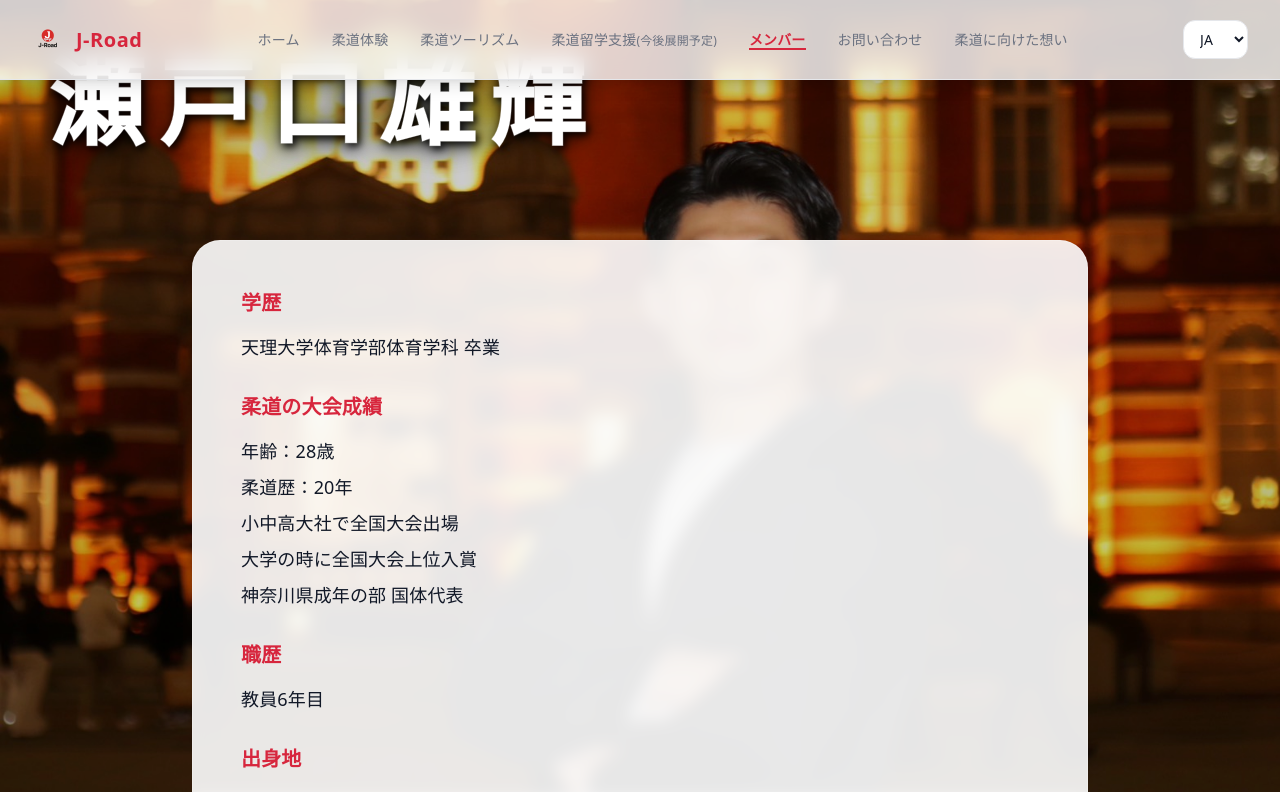
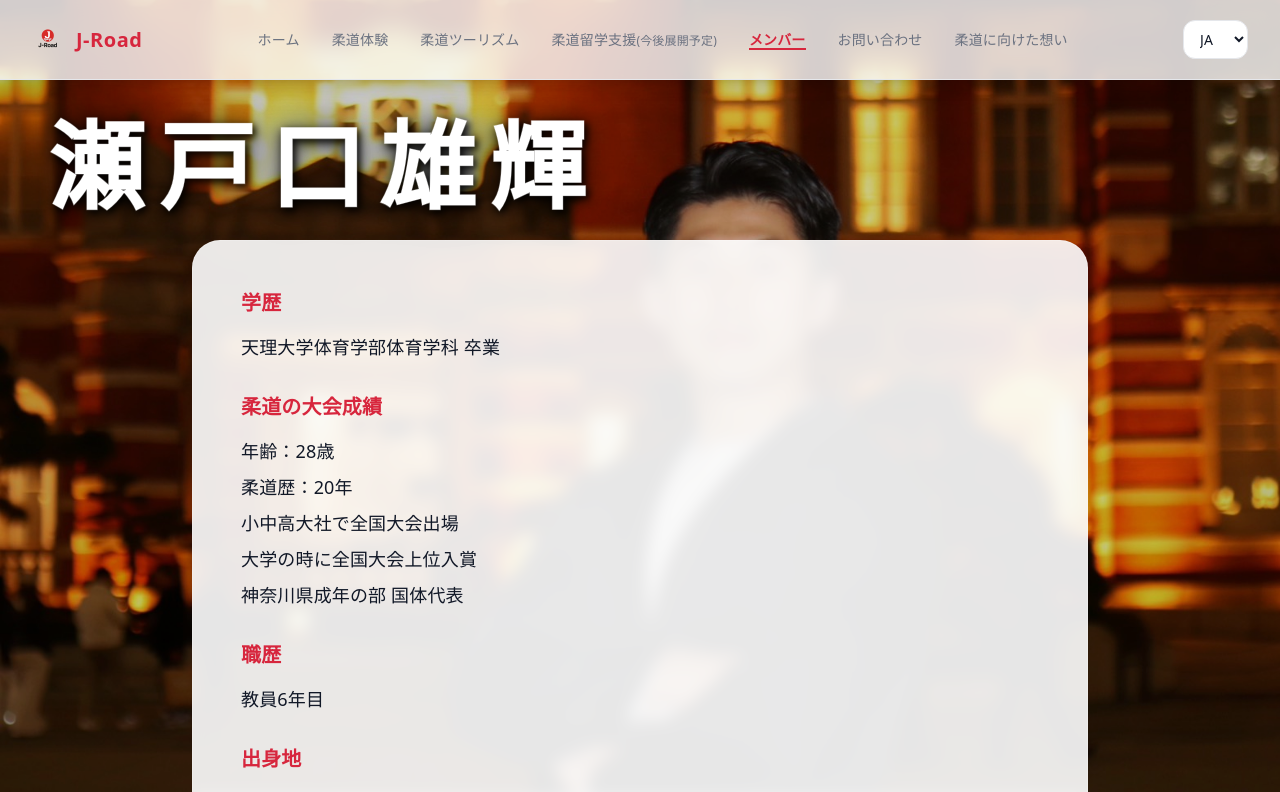
Before and after one commit to Atsushi-ace/jroad-site, a Next.js app: page /members in a window 1280 px wide. Shown: the top 792 px of the page. Built offline with nearby package versions, Linux system fonts and the light colour scheme.

Commit message:
menberpage

```diff
--- a/src/app/members/page.tsx
+++ b/src/app/members/page.tsx
@@ -17,8 +17,8 @@ export default function MembersPage() {
   const member = members[0];
 
   return (
-    <div className="min-h-screen relative">
-      {/* 背景画像 - 全画面 */}
+    <>
+      {/* 背景画像 - 全画面固定 */}
       <div
         className="fixed inset-0 z-0"
         style={{
@@ -26,16 +26,18 @@ export default function MembersPage() {
           backgroundSize: 'cover',
           backgroundPosition: 'center',
           backgroundRepeat: 'no-repeat',
+          width: '100%',
+          height: '100%',
         }}
       >
         {/* オーバーレイ（必要に応じて調整） */}
         <div className="absolute inset-0 bg-black/20" />
       </div>
 
-      {/* コンテンツ */}
       <div className="relative z-10 min-h-screen">
-        {/* 名前 - 左上に手書き風の白文字 */}
-        <div className="absolute top-8 left-8 md:top-12 md:left-12 z-20">
+
+        {/* 名前 - 左上に手書き風の白文字（ヘッダーの下） */}
+        <div className="absolute top-24 left-8 md:top-28 md:left-12 z-20">
           <h1
             className="text-white text-5xl md:text-7xl lg:text-8xl font-bold"
             style={{
@@ -106,6 +108,6 @@ export default function MembersPage() {
           </section>
         </div>
       </div>
-    </div>
+    </>
   );
 }
```
